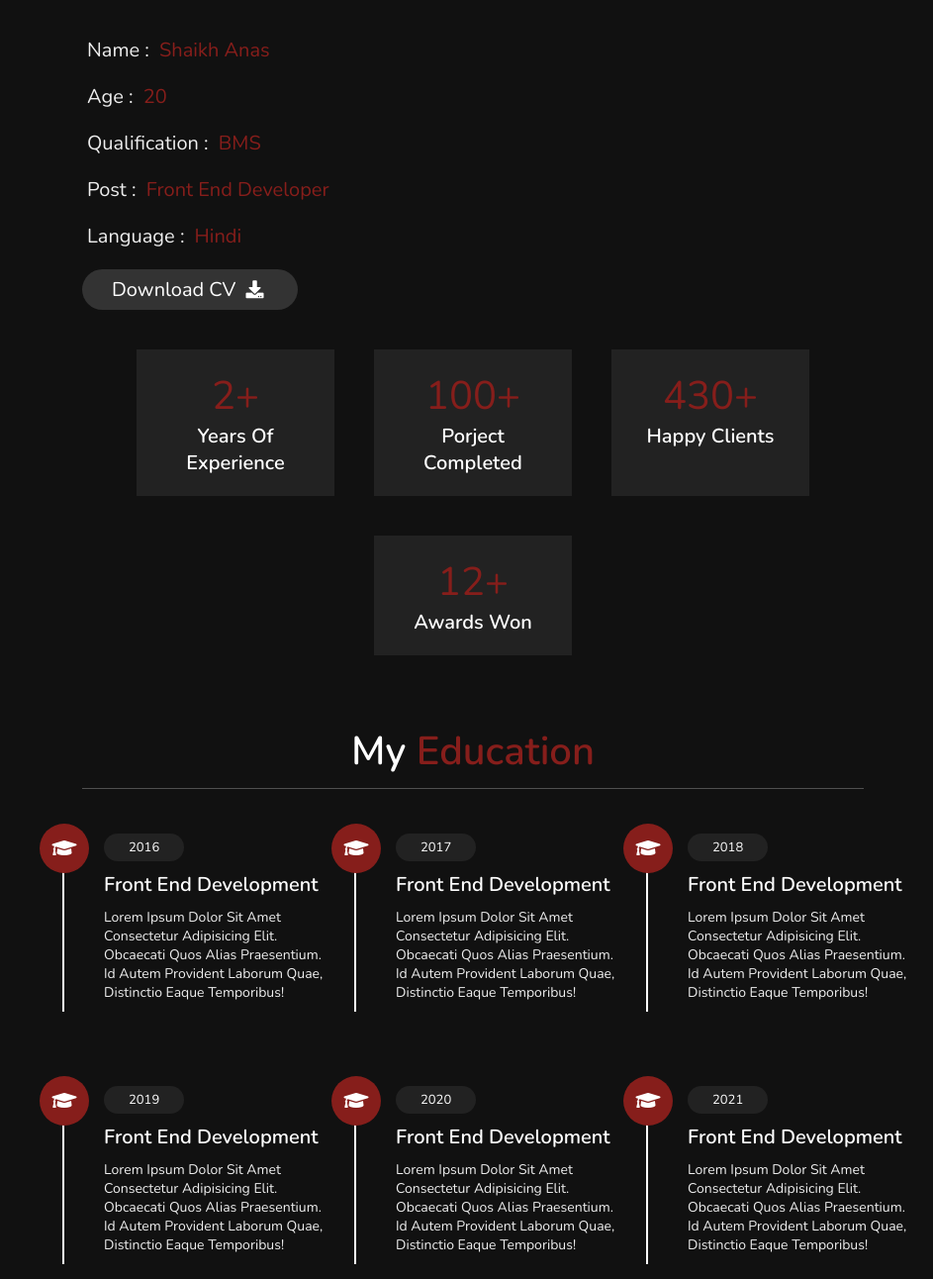
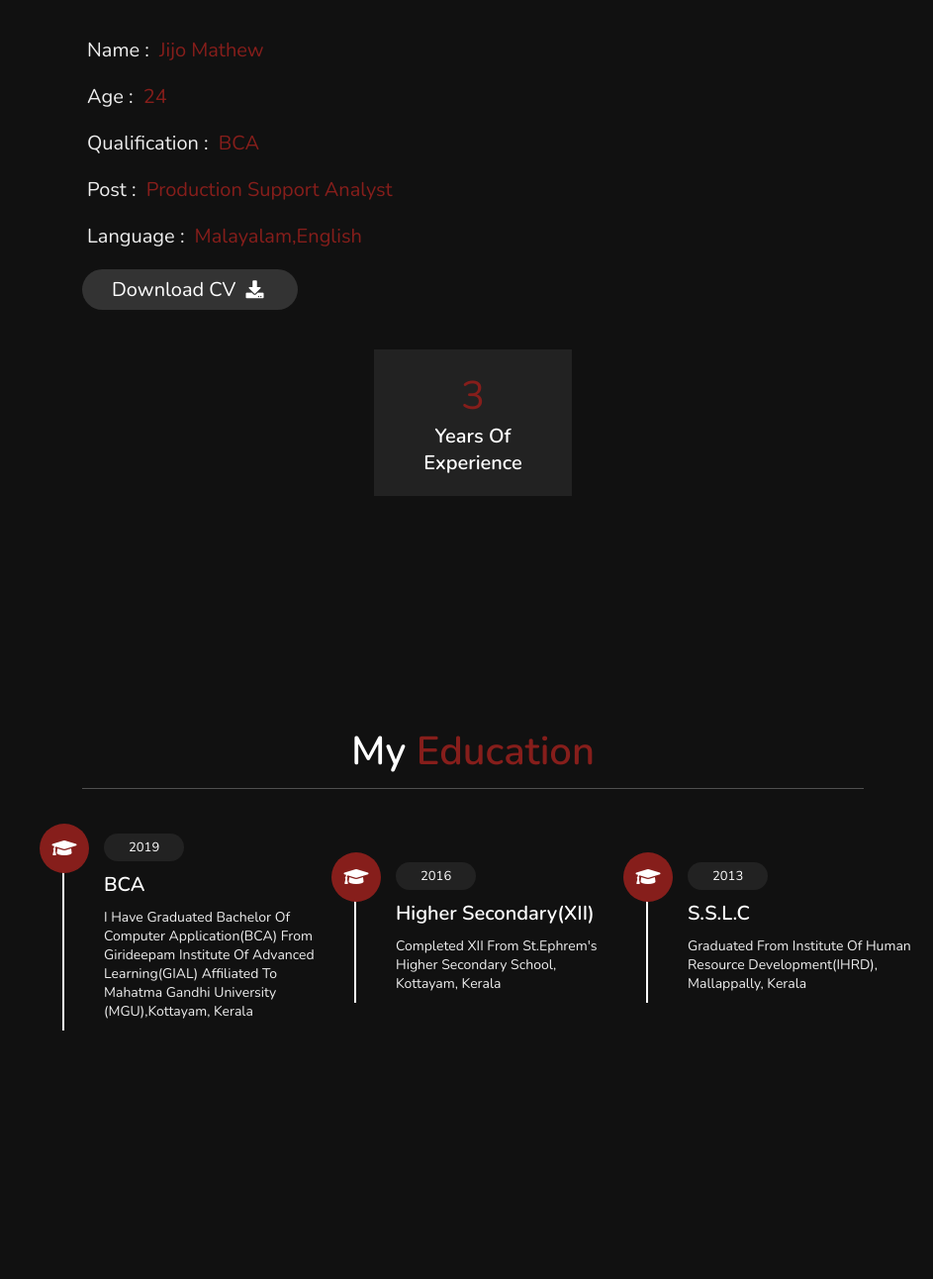
Before and after one commit to jijomalex/portfolio, a plain HTML site: page index.html in a window 1280 px wide. Shown: the part 888-2180 px from the top of the page at 99% size, without its empty margins (337-1280 px from the left). Drawn offline with nearby package versions, Linux system fonts and the light colour scheme; a script that the page names is missing.

Commit message:
Update index.html

```diff
--- a/index.html
+++ b/index.html
@@ -3,7 +3,7 @@
 <head>
     <meta charset="UTF-8">
     <meta name="viewport" content="width=device-width, initial-scale=1.0">
-    <title>responsive personal portfolio website design tutorail</title>
+    <title>Jijo Mathew</title>
 
     <!-- font awesome cdn link  -->
     <link rel="stylesheet" href="https://cdnjs.cloudflare.com/ajax/libs/font-awesome/5.15.2/css/all.min.css">
@@ -29,7 +29,7 @@
             <li><a href="#home">home</a></li>
             <li><a href="#about">about</a></li>
             <li><a href="#education">education</a></li>
-            <li><a href="#portfolio">portfolio</a></li>
+            <!--<li><a href="#portfolio">portfolio</a></li>-->
             <li><a href="#contact">contact</a></li>
         </ul>
     </nav>
@@ -46,8 +46,8 @@
 
     <h3>HI THERE !</h3>
     <h1>I'M <span>Jijo Mathew</span></h1>
-    <p>Senior Operational Executive at Infosys working as a Production Support Analyst at Morgan Stanley (multinational investment bank),
-       which is a NewYork based company since 2019.
+    <p>Senior Operational Executive at Infosys working as a Production Support Analyst for a NewYork based multinational investment
+      bank,Morgan Stanley, since 2019.
     </p>
     <a href="#about"><button class="btn">about me <i class="fas fa-user"></i></button></a>
 
@@ -64,22 +64,22 @@
 <div class="row">
 
     <div class="info">
-        <h3> <span> name : </span> shaikh anas </h3>
-        <h3> <span> age : </span> 20 </h3>
-        <h3> <span> qualification : </span> BMS </h3>
-        <h3> <span> post : </span> front end developer </h3>
-        <h3> <span> language : </span> hindi </h3>
+        <h3> <span> name : </span> Jijo Mathew </h3>
+        <h3> <span> age : </span> 24 </h3>
+        <h3> <span> qualification : </span> BCA </h3>
+        <h3> <span> post : </span> Production Support Analyst </h3>
+        <h3> <span> language : </span> Malayalam,English </h3>
         <a href="#"><button class="btn"> download CV <i class="fas fa-download"></i> </button></a>
     </div>
 
     <div class="counter">
 
         <div class="box">
-            <span>2+</span>
+            <span>3</span>
             <h3>years of experience</h3>
         </div>
 
-        <div class="box">
+        <!--<div class="box">
             <span>100+</span>
             <h3>porject completed</h3>
         </div>
@@ -92,7 +92,7 @@
         <div class="box">
             <span>12+</span>
             <h3>awards won</h3>
-        </div>
+        </div>-->
 
     </div>
 
@@ -112,31 +112,32 @@
 
     <div class="box">
         <i class="fas fa-graduation-cap"></i>
-        <span>2016</span>
-        <h3>front end development</h3>
-        <p>Lorem ipsum dolor sit amet consectetur adipisicing elit. Obcaecati quos alias praesentium. Id autem provident laborum quae, distinctio eaque temporibus!</p>
+        <span>2019</span>
+        <h3>BCA</h3>
+        <p>I have graduated Bachelor of Computer Application(BCA) from Girideepam Institute of Advanced Learning(GIAL)
+          affiliated to Mahatma Gandhi University (MGU),Kottayam, Kerala</p>
     </div>
 
     <div class="box">
         <i class="fas fa-graduation-cap"></i>
-        <span>2017</span>
-        <h3>front end development</h3>
-        <p>Lorem ipsum dolor sit amet consectetur adipisicing elit. Obcaecati quos alias praesentium. Id autem provident laborum quae, distinctio eaque temporibus!</p>
+        <span>2016</span>
+        <h3>Higher Secondary(XII)</h3>
+        <p>Completed XII from St.Ephrem's Higher Secondary School, Kottayam, Kerala </p>
     </div>
 
     <div class="box">
         <i class="fas fa-graduation-cap"></i>
-        <span>2018</span>
-        <h3>front end development</h3>
-        <p>Lorem ipsum dolor sit amet consectetur adipisicing elit. Obcaecati quos alias praesentium. Id autem provident laborum quae, distinctio eaque temporibus!</p>
+        <span>2013</span>
+        <h3>S.S.L.C</h3>
+        <p>Graduated from Institute of Human Resource Development(IHRD), Mallappally, Kerala</p>
     </div>
 
-    <div class="box">
+    <!--<div class="box">
         <i class="fas fa-graduation-cap"></i>
         <span>2019</span>
         <h3>front end development</h3>
         <p>Lorem ipsum dolor sit amet consectetur adipisicing elit. Obcaecati quos alias praesentium. Id autem provident laborum quae, distinctio eaque temporibus!</p>
-    </div>
+    </div>>
 
     <div class="box">
         <i class="fas fa-graduation-cap"></i>
@@ -145,12 +146,12 @@
         <p>Lorem ipsum dolor sit amet consectetur adipisicing elit. Obcaecati quos alias praesentium. Id autem provident laborum quae, distinctio eaque temporibus!</p>
     </div>
 
-    <div class="box">
+    <!<div class="box">
         <i class="fas fa-graduation-cap"></i>
         <span>2021</span>
         <h3>front end development</h3>
         <p>Lorem ipsum dolor sit amet consectetur adipisicing elit. Obcaecati quos alias praesentium. Id autem provident laborum quae, distinctio eaque temporibus!</p>
-    </div>
+    </div>-->
 
 </div>
 
@@ -158,7 +159,7 @@
 
 <!-- education section ends -->
 
-<!-- portfolio section starts  -->
+<!-- portfolio section starts
 
 <section class="portfolio" id="portfolio">
 
@@ -194,7 +195,7 @@
 
 </section>
 
-<!-- portfolio section ends -->
+portfolio section ends -->
 
 <!-- contact section starts  -->
 
@@ -209,10 +210,10 @@
         <h3 class="title">contact info</h3>
 
         <div class="info">
-            <h3> <i class="fas fa-envelope"></i> shaikh@gmail.com </h3>
-            <h3> <i class="fas fa-phone"></i> +123-456-7890 </h3>
-            <h3> <i class="fas fa-phone"></i> +111-222-3333 </h3>
-            <h3> <i class="fas fa-map-marker-alt"></i> mumbai, india - 400104. </h3>
+            <h3> <i class="fas fa-envelope"></i> jijomalex@gmail.com </h3>
+            <h3> <i class="fas fa-phone"></i> +91 8129797527 </h3>
+            <!--<h3> <i class="fas fa-phone"></i> +111-222-3333 </h3>-->
+            <h3> <i class="fas fa-map-marker-alt"></i> Kerala, india - 689581. </h3>
         </div>
 
     </div>
```
